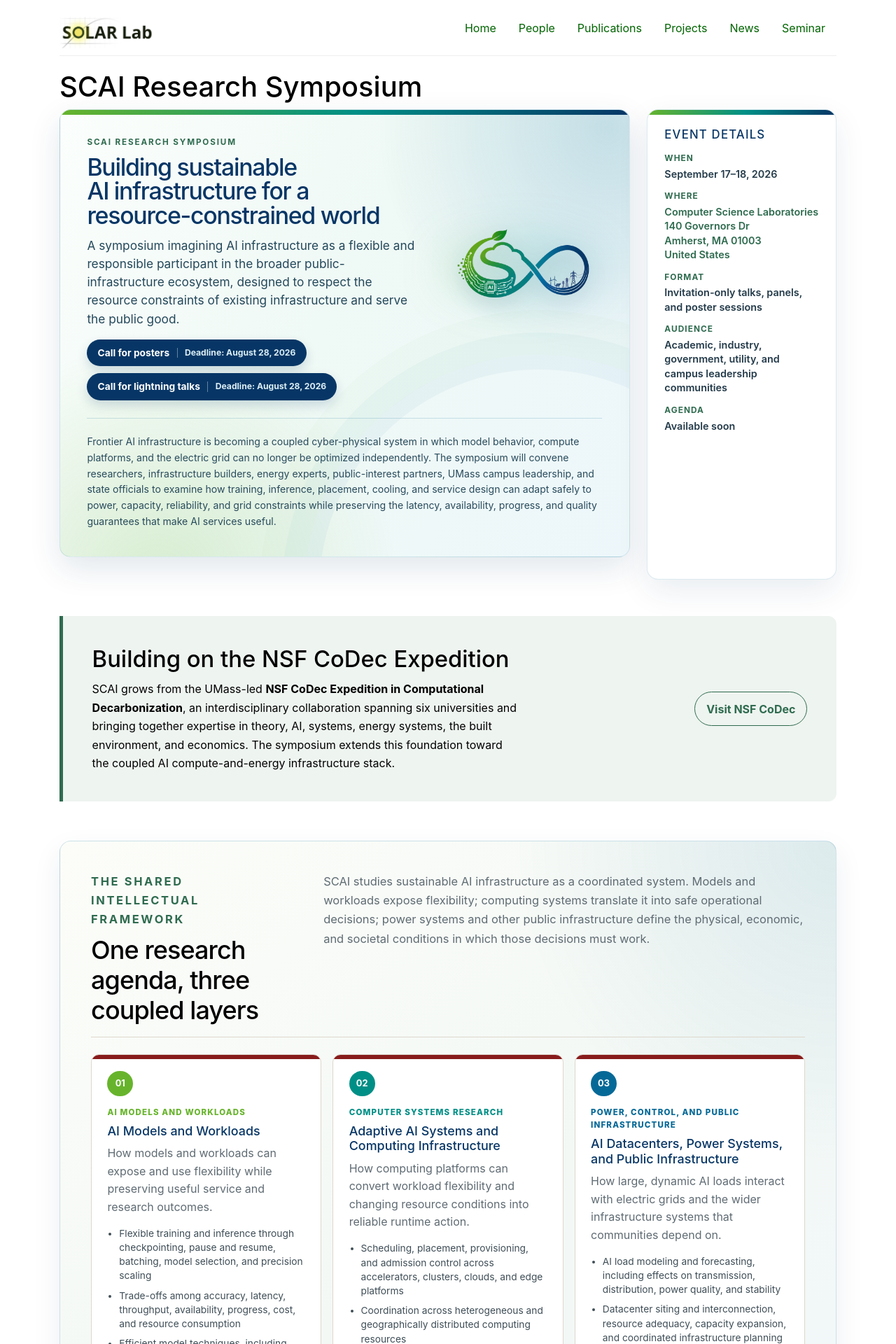
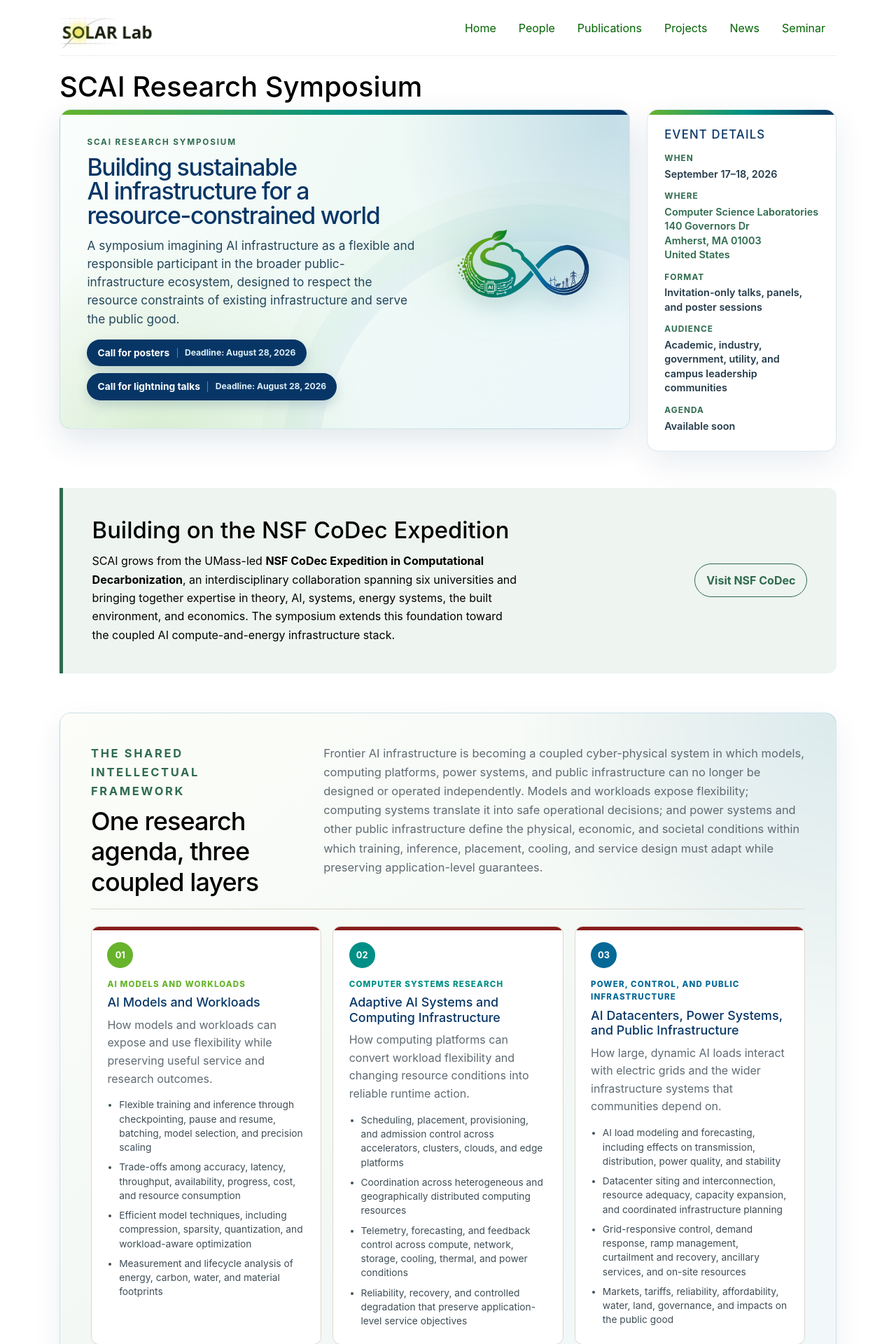
Before and after one commit to umass-solar/umass-solar.github.io, a Jekyll site: the page built from scai-symposium.md, in a window 1280 px wide. Shown: the top 1920 px of the page at 70% size. Built offline with Jekyll 4.4.1, drawn with Linux system fonts in a browser that asks for light colours; some of the changed lines change nothing that is shown; some of the changed text lies outside the part shown.

Commit message:
scai-update

```diff
--- a/scai-symposium.md
+++ b/scai-symposium.md
@@ -185,21 +185,6 @@ permalink: /scai-symposium/
     background: var(--scai-green);
     color: #fff;
     text-decoration: none;
-  }
-
-  .scai-hero-context {
-    position: relative;
-    z-index: 1;
-    margin-top: clamp(1.25rem, 2vw, 1.7rem);
-    padding-top: clamp(1rem, 1.8vw, 1.35rem);
-    border-top: 1px solid rgba(5, 105, 151, 0.18);
-  }
-
-  .scai-hero-context p {
-    margin: 0;
-    color: #294b5c !important;
-    font-size: 0.88rem;
-    line-height: 1.62;
   }
 
   .scai-factbox {
@@ -920,9 +905,6 @@ permalink: /scai-symposium/
           <img src="{{ site.base }}/img/scai-logo-banner.png" alt="SCAI Sustainable Compute and AI logo">
         </div>
       </div>
-      <div class="scai-hero-context">
-        <p>Frontier AI infrastructure is becoming a coupled cyber-physical system in which model behavior, compute platforms, and the electric grid can no longer be optimized independently. The symposium will convene researchers, infrastructure builders, energy experts, public-interest partners, UMass campus leadership, and state officials to examine how training, inference, placement, cooling, and service design can adapt safely to power, capacity, reliability, and grid constraints while preserving the latency, availability, progress, and quality guarantees that make AI services useful.</p>
-      </div>
     </section>
     <aside class="scai-factbox" aria-label="Event details">
       <h3>Event details</h3>
@@ -955,7 +937,7 @@ permalink: /scai-symposium/
         <p class="scai-eyebrow">The shared intellectual framework</p>
         <h2 id="agenda-heading">One research agenda, three coupled layers</h2>
       </div>
-      <p>SCAI studies sustainable AI infrastructure as a coordinated system. Models and workloads expose flexibility; computing systems translate it into safe operational decisions; power systems and other public infrastructure define the physical, economic, and societal conditions in which those decisions must work.</p>
+      <p>Frontier AI infrastructure is becoming a coupled cyber-physical system in which models, computing platforms, power systems, and public infrastructure can no longer be designed or operated independently. Models and workloads expose flexibility; computing systems translate it into safe operational decisions; and power systems and other public infrastructure define the physical, economic, and societal conditions within which training, inference, placement, cooling, and service design must adapt while preserving application-level guarantees.</p>
     </div>
     <div class="scai-layers">
       <article class="scai-layer">
@@ -997,7 +979,7 @@ permalink: /scai-symposium/
     </div>
     <div class="scai-agenda-coupling">
       <strong>Coupling is the research problem.</strong>
-      <p>The agenda runs in both directions: infrastructure constraints must inform model and systems design, while workload capabilities and service objectives must inform datacenter, grid, and public-infrastructure planning and control. Work may go deeply into one layer, but should make its relationship to the coupled system legible.</p>
+      <p>The agenda runs in both directions: infrastructure constraints must inform model and systems design, while workload capabilities and service objectives must inform datacenter, grid, and public-infrastructure planning and control.</p>
     </div>
     <div class="scai-community-row" aria-label="Research communities convened by the agenda">
       <span>AI and machine learning</span>
@@ -1140,7 +1122,7 @@ permalink: /scai-symposium/
         <p class="scai-date-item"><span>Submission deadline</span><strong>August 28, 2026</strong></p>
         <p class="scai-date-item"><span>Acceptance notification</span><strong>September 1, 2026</strong></p>
         <p class="scai-date-item"><span>Symposium</span><strong>September 17&ndash;18, 2026</strong></p>
-        <a class="scai-submission-link" href="https://forms.gle/Ayhcj3Z9JGedDrcY9">Submit a poster</a>
+        <a class="scai-submission-link" href="https://forms.gle/Ayhcj3Z9JGedDrcY9" target="_blank" rel="noopener noreferrer">Submit a poster</a>
       </aside>
     </div>
   </section>
@@ -1198,7 +1180,7 @@ permalink: /scai-symposium/
         <p class="scai-date-item"><span>Submission deadline</span><strong>August 28, 2026</strong></p>
         <p class="scai-date-item"><span>Acceptance notification</span><strong>September 1, 2026</strong></p>
         <p class="scai-date-item"><span>Symposium</span><strong>September 17&ndash;18, 2026</strong></p>
-        <a class="scai-submission-link" href="https://forms.gle/YaBgLckyGhicvvGp8">Submit a lightning talk</a>
+        <a class="scai-submission-link" href="https://forms.gle/YaBgLckyGhicvvGp8" target="_blank" rel="noopener noreferrer">Submit a lightning talk</a>
       </aside>
     </div>
   </section>
```
